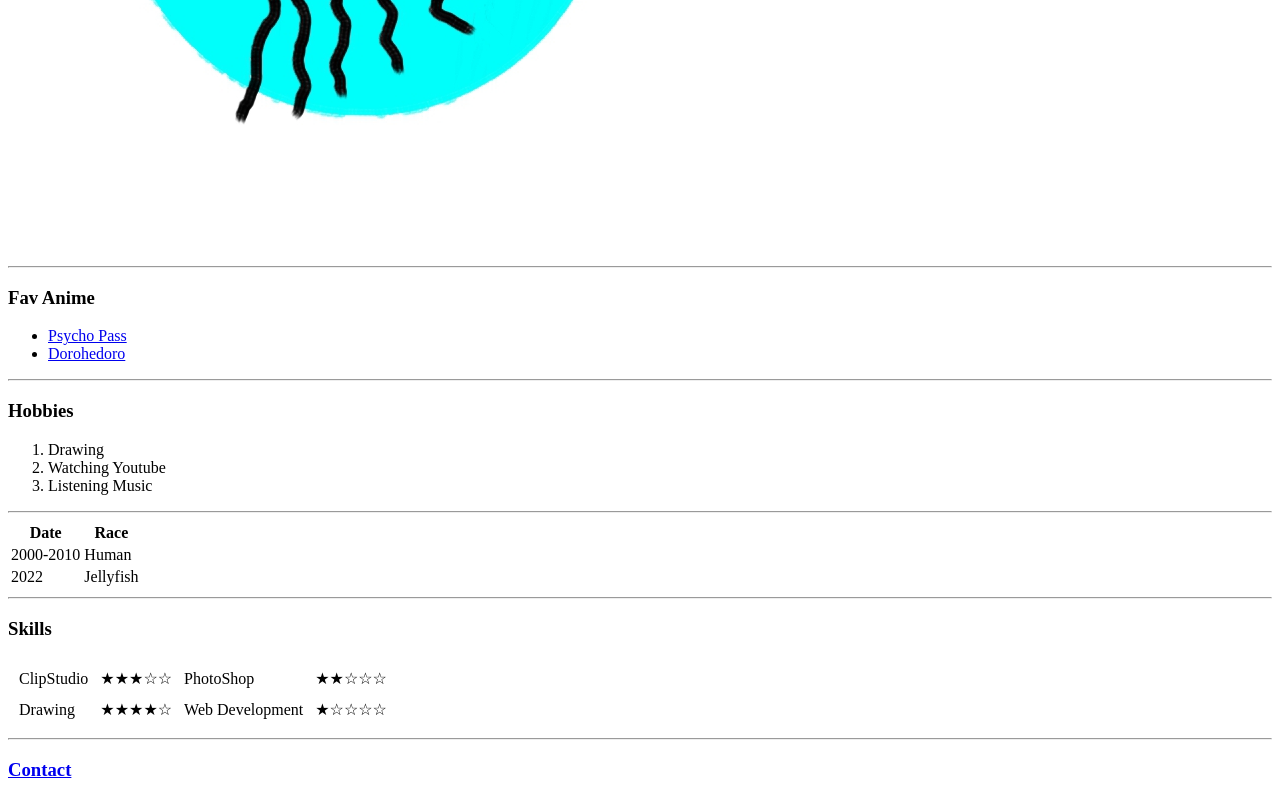
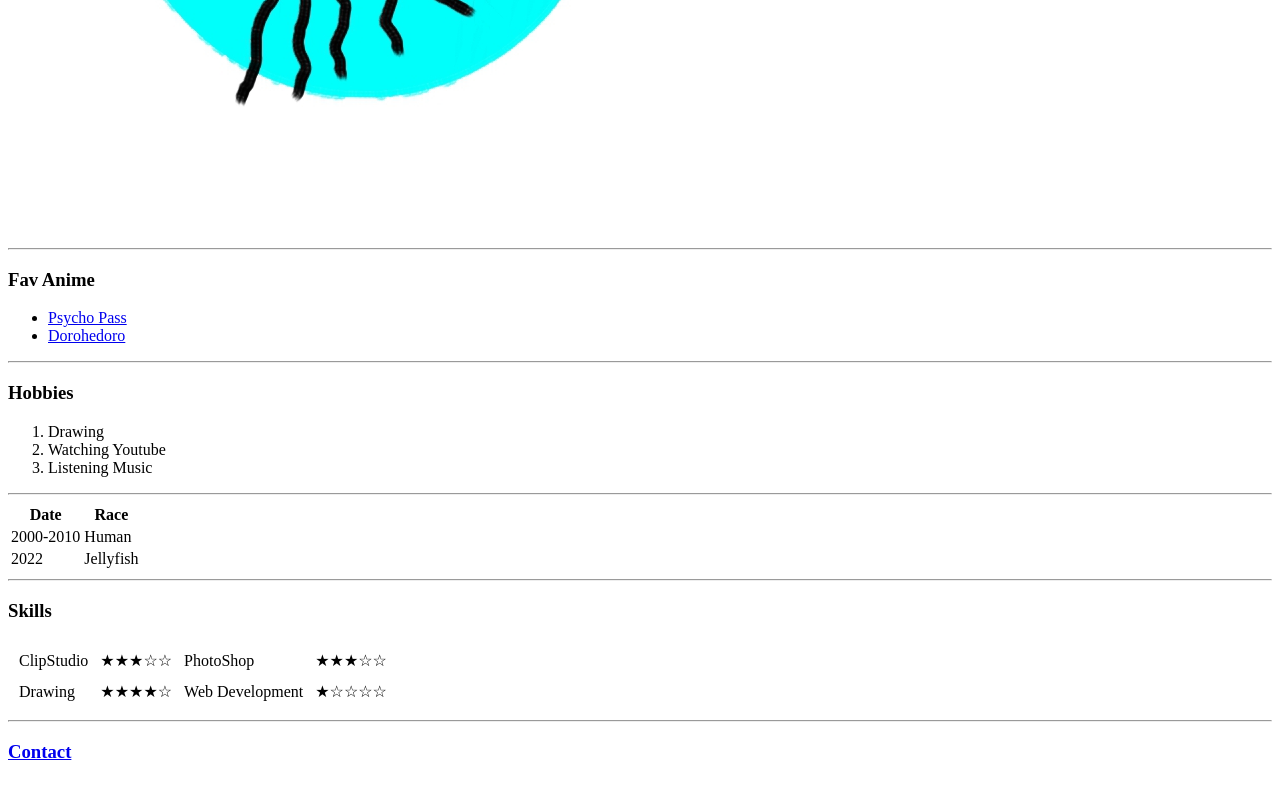
Before and after one commit to JellyFish609/CV, a plain HTML site: page index.html in a window 1280 px wide. Shown: the part 496-1296 px from the top of the page. Drawn offline with Linux system fonts and the light colour scheme.

Commit message:
Update index.html

```diff
--- a/index.html
+++ b/index.html
@@ -5,7 +5,7 @@
 <!-- standard HTML boilerplate code -->
 </head>
 <body>
-  <<table>
+  <table>
     <tr>
       <td><img src="Images/JellyFish 6009.jpg" alt="jellyfish profile picture"></td>
       <td><h1>JellyFish</h1>
@@ -56,7 +56,7 @@
     <td>ClipStudio</td>
     <td>★★★☆☆</td>
     <td>PhotoShop</td>
-    <td>★★☆☆☆</td>
+    <td>★★★☆☆</td>
   </tr>
   <tr>
     <td>Drawing </td>
```
